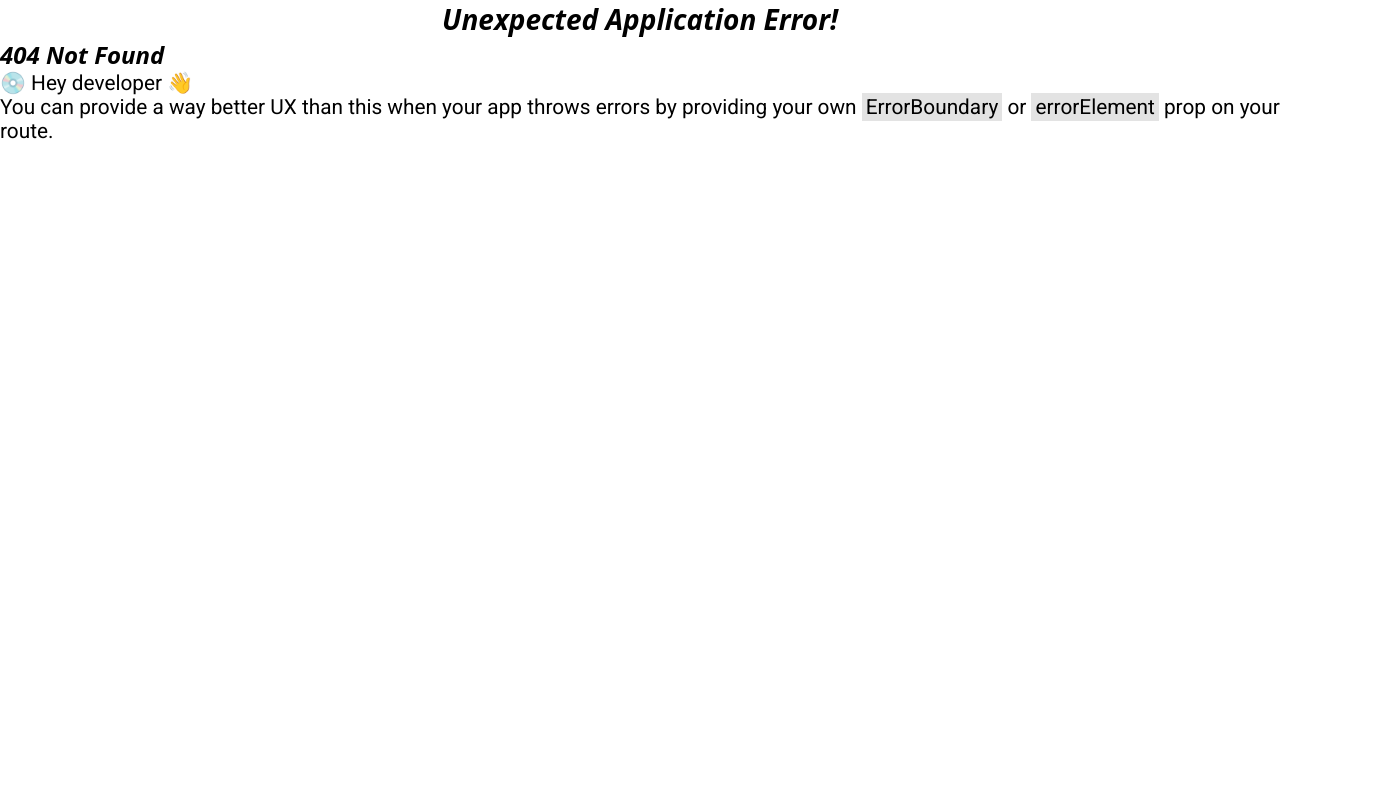
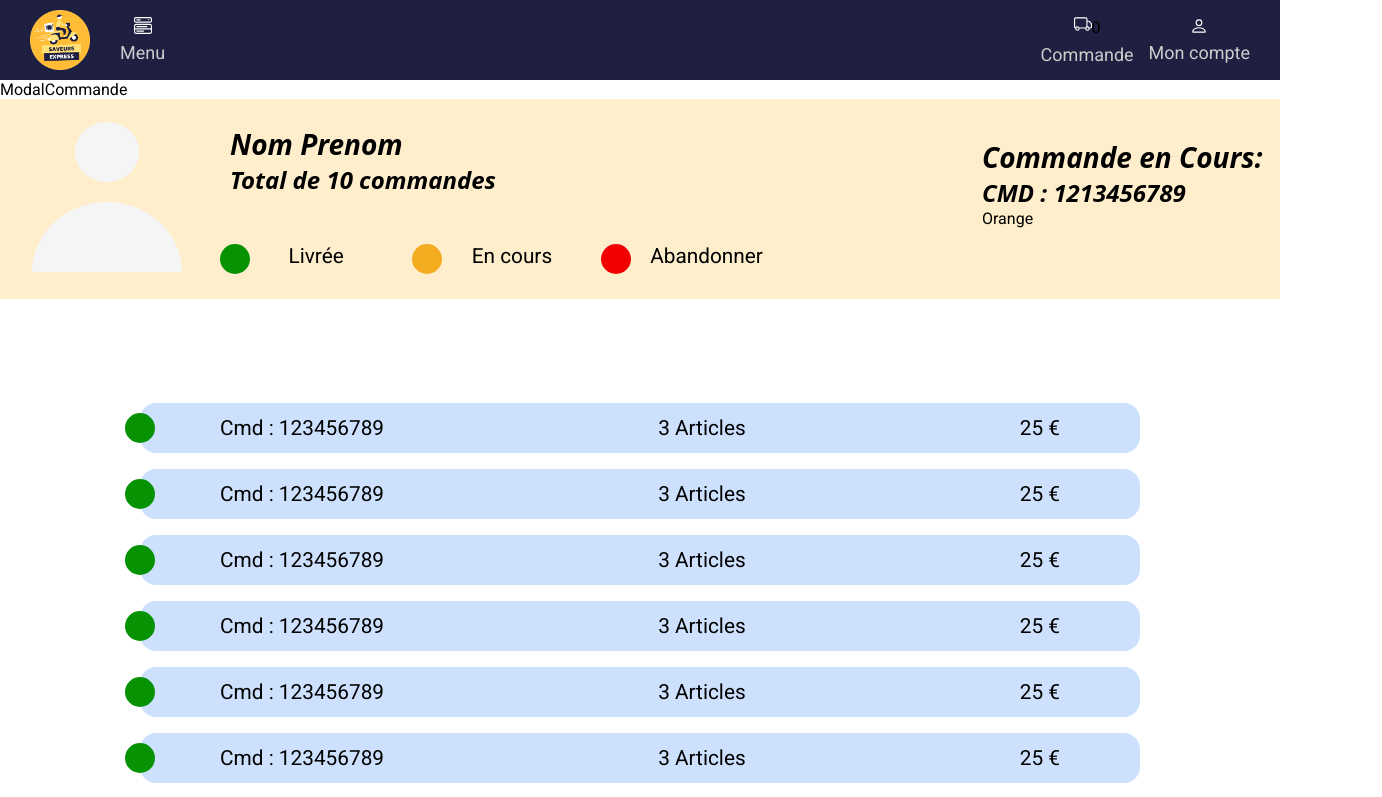
Before and after one commit to cindy5904/saveurs_express, a React (Vite) app in the folder site_web_saveur_express/: page /espace-client in a window 1280 px wide. Before the commit this address had no page. Shown: the top 797 px of the page, 1382 px wide, since content can reach past the window. Built offline with nearby package versions, Linux system fonts and the light colour scheme; a web font is replaced by a local one.

Commit message:
Espace clients

```diff
--- /dev/null
+++ b/site_web_saveur_express/src/components/EspaceClient/LigneCommande.jsx
@@ -0,0 +1,20 @@
+import './style/LigneCommande.css'
+const LigneCommande = () => {
+
+    const color = 'livre'
+
+    return (
+        <button id='LigneCommande'>
+            <div className={`LigneCommande-Etat ${color}`}></div>
+
+            <div className="LigneCommande-Information">
+                <p>Cmd : 123456789</p>
+                <p>3 Articles</p>
+                <p>25 €</p>
+            </div>
+
+        </button>
+    )
+}
+
+export default LigneCommande
--- /dev/null
+++ b/site_web_saveur_express/src/components/EspaceClient/ModalCommande.jsx
@@ -0,0 +1,9 @@
+import React from 'react'
+
+const ModalCommande = () => {
+    return (
+        <div>ModalCommande</div>
+    )
+}
+
+export default ModalCommande
--- /dev/null
+++ b/site_web_saveur_express/src/components/EspaceClient/style/LigneCommande.css
@@ -0,0 +1,53 @@
+#LigneCommande {
+    position: relative;
+    border: none;
+    margin: .5rem 0;
+    z-index: 1;
+    width: 1000px;
+    height: 50px;
+    border-radius: 16px;
+    background-color: var(--color_secondary-light);
+    display: flex;
+    justify-content: space-between;
+    align-items: center;
+
+    & .LigneCommande-Etat {
+        left: -15px;
+        position: absolute;
+        border-radius: 50%;
+        padding: 0.3rem;
+        width: 30px;
+        height: 30px;
+    }
+
+    & .livre{
+        background-color: var(--succes);
+    }
+
+    & .encours{
+        background-color: var(--encours);
+    }
+
+    & .abandon{
+        background-color: var(--abandon);
+    }
+
+    & .LigneCommande-Information {
+        width: 100%;
+        display: flex;
+        padding: 0 5rem;
+        justify-content: space-between;
+    }
+
+}
+
+#LigneCommande:hover{
+    top: 3px;
+    background-color: var(--color_secondary-dark);
+    color: var(--white);
+    cursor: pointer;
+}
+
+#ligneCommande:active{
+    top:20px
+}
--- a/site_web_saveur_express/src/index.css
+++ b/site_web_saveur_express/src/index.css
@@ -15,6 +15,10 @@
   --white: #E9E9E9;
   --black: #151515;
   --gray: #C9C4C4;
+
+  --succes :#069203;
+  --encours :#F3AB1F;
+  --abandon: #F20000;
 
   --size-xs: 1.5rem;
   --size-s: 2rem;
@@ -59,7 +63,7 @@ li {
 }
 
 main {
-  min-height: 80vh;
+  min-height: 90vh;
   max-width: 100vw;
 }
 
--- a/site_web_saveur_express/src/layout/Layout.jsx
+++ b/site_web_saveur_express/src/layout/Layout.jsx
@@ -2,12 +2,13 @@ import { Outlet } from "react-router-dom"
 import Header from "./Header"
 import Footer from "./Footer"
 
-const Layout = () => {
+const Layout = ({ footer }) => {
     return (
         <>
             <Header />
             <Outlet />
-            <Footer />
+            {(footer) ? <Footer /> : <></>}
+
         </>
     )
 }
--- /dev/null
+++ b/site_web_saveur_express/src/middleware/ProtectedRoute.jsx
@@ -0,0 +1,16 @@
+import React from 'react'
+import { Navigate } from 'react-router-dom'
+
+const ProtectedRoute = ({ children }) => {
+    const token = localStorage.getItem('token')
+    if (token) {
+
+        return (
+            <>{children}</>
+        )
+    }else{
+        return <Navigate to={'/'} />
+    }
+}
+
+export default ProtectedRoute
--- /dev/null
+++ b/site_web_saveur_express/src/views/EspaceClientPage.jsx
@@ -0,0 +1,60 @@
+import LigneCommande from '../components/EspaceClient/LigneCommande'
+import ModalCommande from '../components/EspaceClient/ModalCommande'
+import './style/EspaceClientPage.css'
+
+const EspaceClientPage = () => {
+    return (
+        <main id="EspaceClient">
+            <ModalCommande />
+            <section className="EspaceClient-Header">
+                <div className="EspaceClient-User-Logo">
+                    <svg width="150" height="150" viewBox="0 0 150 150" fill="none" xmlns="http://www.w3.org/2000/svg">
+                        <path fill-rule="evenodd" clip-rule="evenodd" d="M75 60C83.5248 60 91.7005 56.8393 97.7284 51.2132C103.756 45.5871 107.143 37.9565 107.143 30C107.143 22.0435 103.756 14.4129 97.7284 8.7868C91.7005 3.16071 83.5248 0 75 0C66.4752 0 58.2995 3.16071 52.2716 8.7868C46.2436 14.4129 42.8571 22.0435 42.8571 30C42.8571 37.9565 46.2436 45.5871 52.2716 51.2132C58.2995 56.8393 66.4752 60 75 60ZM0 150C-1.46764e-07 140.807 1.93993 131.705 5.70904 123.212C9.47814 114.719 15.0026 107.003 21.967 100.503C28.9314 94.0024 37.1993 88.8463 46.2987 85.3284C55.3982 81.8106 65.1509 80 75 80C84.8491 80 94.6018 81.8106 103.701 85.3284C112.801 88.8463 121.069 94.0024 128.033 100.503C134.997 107.003 140.522 114.719 144.291 123.212C148.06 131.705 150 140.807 150 150H0Z" fill="#F5F5F5" />
+                    </svg>
+                </div>
+                <div className="EspaceClient-User-Informations">
+                    <div className="EspaceClient-User-Informations-Title">
+                        <h2>Nom Prenom</h2>
+                        <h3>Total de 10 commandes</h3>
+                    </div>
+                    <div className="EspaceClient-User-Informations-Legend">
+                        <div className="EspaceClient-User-Informations-Legend-element">
+                            <div className="Rond livre"></div>
+                            <p>Livrée</p>
+                        </div>
+                        <div className="EspaceClient-User-Informations-Legend-element">
+                            <div className="Rond encours"></div>
+                            <p>En cours</p>
+                        </div>
+                        <div className="EspaceClient-User-Informations-Legend-element">
+                            <div className="Rond abandon"></div>
+                            <p>Abandonner</p>
+                        </div>
+                    </div>
+                </div>
+                <div className="EspaceClient-User-Last">
+                    <hgroup>
+                        <h2>Commande en Cours:</h2>
+                        <h3>CMD : 1213456789</h3>
+                    </hgroup>
+                    <div className="EspaceClient-User-Last-Etat">
+                        Orange
+                    </div>
+
+                </div>
+            </section>
+            <section className="EspaceClient-AllCommande">
+                <LigneCommande />
+                <LigneCommande />
+                <LigneCommande />
+                <LigneCommande />
+                <LigneCommande />
+                <LigneCommande />
+                <LigneCommande />
+                <LigneCommande />
+            </section>
+        </main>
+    )
+}
+
+export default EspaceClientPage
--- /dev/null
+++ b/site_web_saveur_express/src/views/style/EspaceClientPage.css
@@ -0,0 +1,78 @@
+#EspaceClient {
+
+    & .EspaceClient-Header {
+        height: 200px;
+        background-color: var(--color_primary-light);
+        display: flex;
+        padding: 2rem;
+        justify-content: space-between;
+        align-items: center;
+    }
+
+    & .EspaceClient-AllCommande {
+        display: flex;
+        flex-direction: column;
+        align-items: center;
+        padding-top: 6rem;
+        height: 700px;
+    }
+
+    & .Rond {
+        border-radius: 50%;
+        padding: 0.3rem;
+        width: 30px;
+        height: 30px;
+    }
+
+    & .EspaceClient-User-Informations {
+        width: 800px;
+
+        & .EspaceClient-User-Informations-Title {
+            width: 300px;
+            margin: 3rem;
+
+            & h2 {
+                text-align: start;
+            }
+        }
+
+        & .EspaceClient-User-Informations-Legend {
+            display: flex;
+            justify-content: start;
+            width: 950px;
+        }
+
+        & .EspaceClient-User-Informations-Legend-element {
+            padding-bottom: 3rem;
+            display: flex;
+            width: 200px;
+            justify-content: space-evenly;
+
+            & p {
+                text-align: center;
+            }
+        }
+    }
+
+    & .EspaceClient-User-Last{
+        padding-bottom: 2rem;
+        & hgroup{
+            width: 400px;
+            & h2{
+                text-align: start;
+            }
+        }
+    }
+
+    & .livre {
+        background-color: var(--succes);
+    }
+
+    & .encours {
+        background-color: var(--encours);
+    }
+
+    & .abandon {
+        background-color: var(--abandon);
+    }
+}
```
Also changed, not shown: site_web_saveur_express/src/router/router.jsx (+20 -6 lines).
